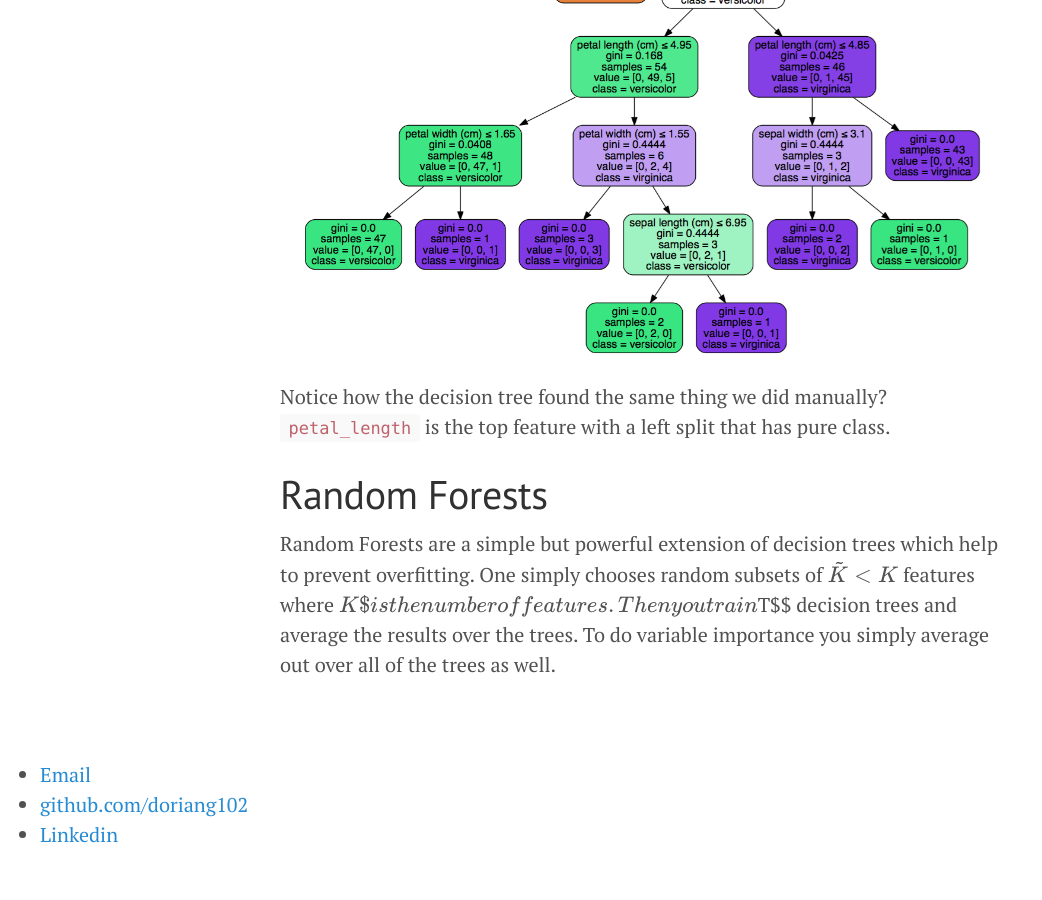
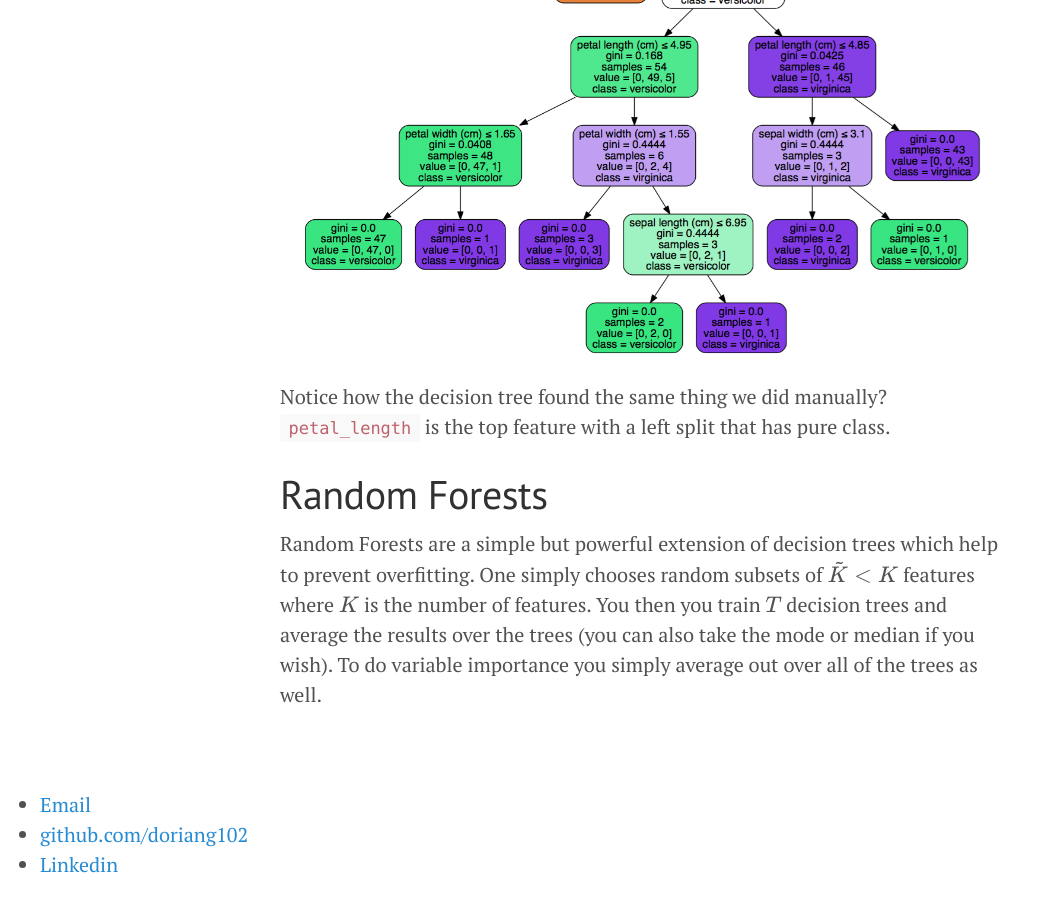
Before and after one commit to doriang102/doriang102.github.io, a Jekyll site: the page built from _posts/2017-10-15-Introduction-To-Ensemble-Methods.md, in a window 1280 px wide and 900 px high, scrolled down 7827 px. Shown: the whole window, without its empty margins (0-1042 px from the left). Built offline with Jekyll 4.4.1, drawn with Linux system fonts in a browser that asks for light colours; our own code applies the rules of GitHub Pages for plain Markdown files; formulas are drawn with MathJax 3; before the commit the page ends 8697 px from its top, so only the background shows below that.

Commit message:
Update 2017-10-15-Introduction-To-Ensemble-Methods.md

```diff
--- a/_posts/2017-10-15-Introduction-To-Ensemble-Methods.md
+++ b/_posts/2017-10-15-Introduction-To-Ensemble-Methods.md
@@ -197,4 +197,4 @@ Notice how the decision tree found the same thing we did manually? `petal_length
 
 # Random Forests
 
-Random Forests are a simple but powerful extension of decision trees which help to prevent overfitting. One simply chooses random subsets of $$\tilde K < K$$ features where $$K$ is the number of features. Then you train $$T$$ decision trees and average the results over the trees. To do variable importance you simply average out over all of the trees as well.
+Random Forests are a simple but powerful extension of decision trees which help to prevent overfitting. One simply chooses random subsets of $$\tilde K < K$$ features where $$K$$ is the number of features. You then you train $$T$$ decision trees and average the results over the trees (you can also take the mode or median if you wish). To do variable importance you simply average out over all of the trees as well.
```
